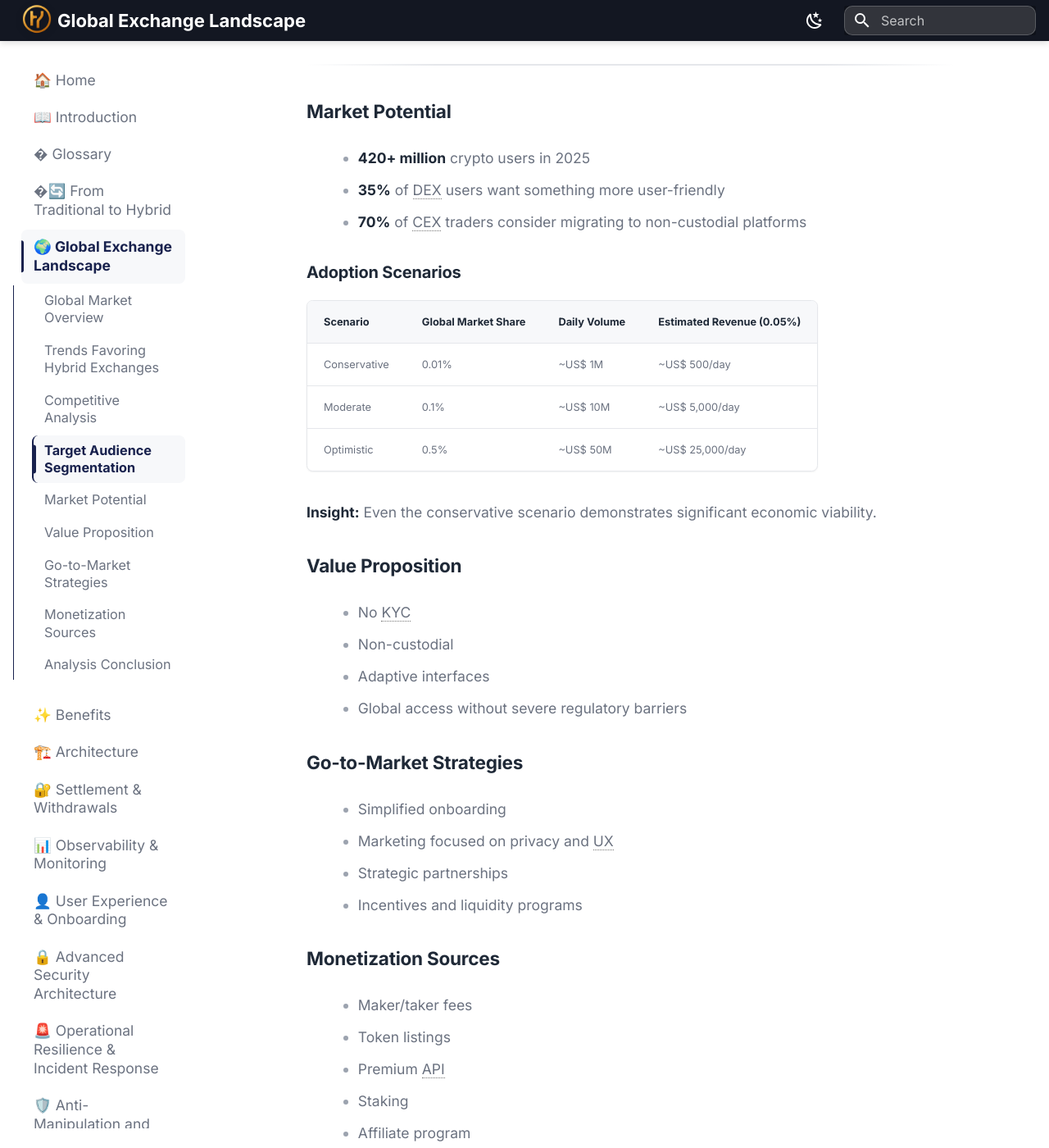
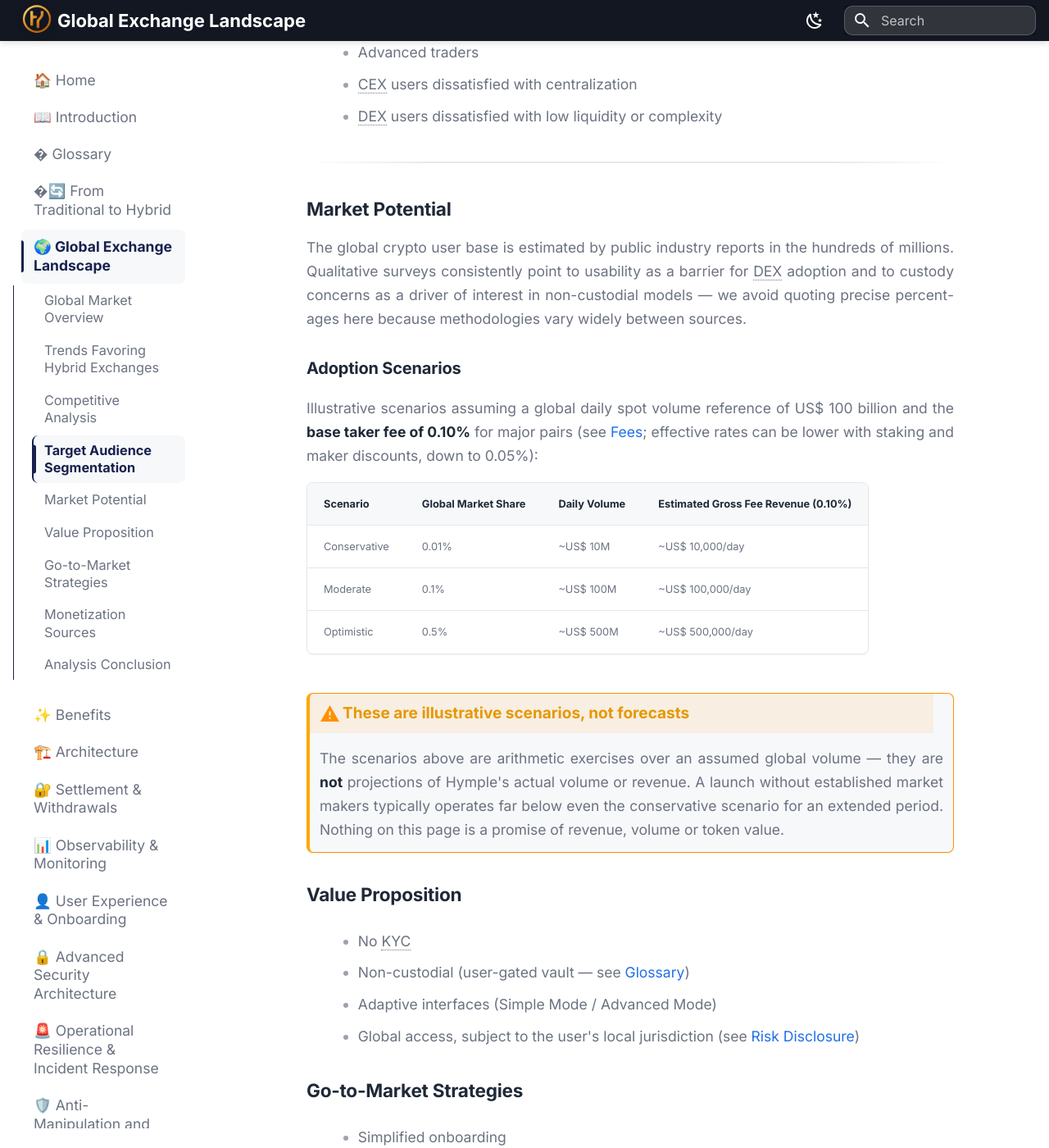
Before and after one commit to Hy-mple/hymple.docs, an MkDocs documentation site: the page built from docs/global-exchange-landscape.md, in a window 1280 px wide and 1400 px high, scrolled down 1217 px. Shown: the whole window at 82% size. Built offline with MkDocs 1.6.1 and Material for MkDocs 9.7.7, drawn with Linux system fonts in a browser that asks for light colours; some of the changed text lies outside the part shown.

Commit message:
fix(docs): torna Global Exchange Landscape honesto e numericamente correto
- remove estatísticas sem fonte (420M/35%/70%) e reenquadra números de mercado como referências públicas
- corrige volumes dos cenários (erro de 10x) e take-rate 0.05% → 0.10% conforme tabela de Fees
- adiciona disclaimer: cenários são ilustrativos, não projeção de receita
- remove afirmação legal 'sem barreiras regulatórias'; referencia Risk Disclosure

```diff
--- a/docs/global-exchange-landscape.md
+++ b/docs/global-exchange-landscape.md
@@ -9,13 +9,12 @@ description: An overview of the global exchange landscape and Hymple's proposal
 
 ### Global Market Overview
 
-The exchange market is one of the most competitive in the crypto sector. In 2025:
-
-- **Estimated global daily volume:** US$ 100 billion
-- **CEX:** ~70% of the volume
-- **DEX:** steady growth, driven by privacy and self-custody
+The exchange market is one of the most competitive in the crypto sector. Public market trackers (e.g., CoinGecko/CoinMarketCap) consistently report global daily spot volumes in the tens of billions of USD, with CEXs concentrating most of the volume and DEXs growing steadily, driven by privacy and self-custody.
 
 **Insight:** there is clear room for hybrid solutions that combine the liquidity and simplicity of CEX with the sovereignty and privacy of DEX.
+
+!!! note "About market figures"
+    Market size figures cited in this page are order-of-magnitude references from public aggregators, not audited measurements. For current values, consult the public trackers directly.
 
 ### Trends Favoring Hybrid Exchanges
 
@@ -42,26 +41,27 @@ A hybrid exchange, non-custodial and without KYC, with an interface adapted for
 
 ### Market Potential
 
-- **420+ million** crypto users in 2025
-- **35%** of DEX users want something more user-friendly
-- **70%** of CEX traders consider migrating to non-custodial platforms
+The global crypto user base is estimated by public industry reports in the hundreds of millions. Qualitative surveys consistently point to usability as a barrier for DEX adoption and to custody concerns as a driver of interest in non-custodial models — we avoid quoting precise percentages here because methodologies vary widely between sources.
 
 #### Adoption Scenarios
 
-| **Scenario** | **Global Market Share** | **Daily Volume** | **Estimated Revenue (0.05%)** |
-|--------------|-------------------------|------------------|-------------------------------|
-| Conservative | 0.01% | ~US$ 1M | ~US$ 500/day |
-| Moderate | 0.1% | ~US$ 10M | ~US$ 5,000/day |
-| Optimistic | 0.5% | ~US$ 50M | ~US$ 25,000/day |
+Illustrative scenarios assuming a global daily spot volume reference of US$ 100 billion and the **base taker fee of 0.10%** for major pairs (see [Fees](fees.md); effective rates can be lower with staking and maker discounts, down to 0.05%):
 
-**Insight:** Even the conservative scenario demonstrates significant economic viability.
+| **Scenario** | **Global Market Share** | **Daily Volume** | **Estimated Gross Fee Revenue (0.10%)** |
+|--------------|-------------------------|------------------|------------------------------------------|
+| Conservative | 0.01% | ~US$ 10M | ~US$ 10,000/day |
+| Moderate | 0.1% | ~US$ 100M | ~US$ 100,000/day |
+| Optimistic | 0.5% | ~US$ 500M | ~US$ 500,000/day |
+
+!!! warning "These are illustrative scenarios, not forecasts"
+    The scenarios above are arithmetic exercises over an assumed global volume — they are **not** projections of Hymple's actual volume or revenue. A launch without established market makers typically operates far below even the conservative scenario for an extended period. Nothing on this page is a promise of revenue, volume or token value.
 
 ### Value Proposition
 
 - No KYC
-- Non-custodial
-- Adaptive interfaces
-- Global access without severe regulatory barriers
+- Non-custodial (user-gated vault — see [Glossary](glossary.md))
+- Adaptive interfaces (Simple Mode / Advanced Mode)
+- Global access, subject to the user's local jurisdiction (see [Risk Disclosure](risk-disclosure-threat-model.md))
 
 ### Go-to-Market Strategies
 
@@ -80,14 +80,14 @@ A hybrid exchange, non-custodial and without KYC, with an interface adapted for
 
 ### Analysis Conclusion
 
-Hymple is a timely and economically viable solution in the current context, capable of uniting:
+Hymple's proposal in the current context is to unite:
 
 - financial sovereignty
 - privacy
 - high performance
 - simplified UX
 
-and capturing users dissatisfied with limitations of both CEX and DEX.
+for users dissatisfied with limitations of both CEX and DEX. Whether this translates into adoption depends on execution, liquidity and market conditions — not on the size of the theoretical addressable market.
 
 ---
 
```
